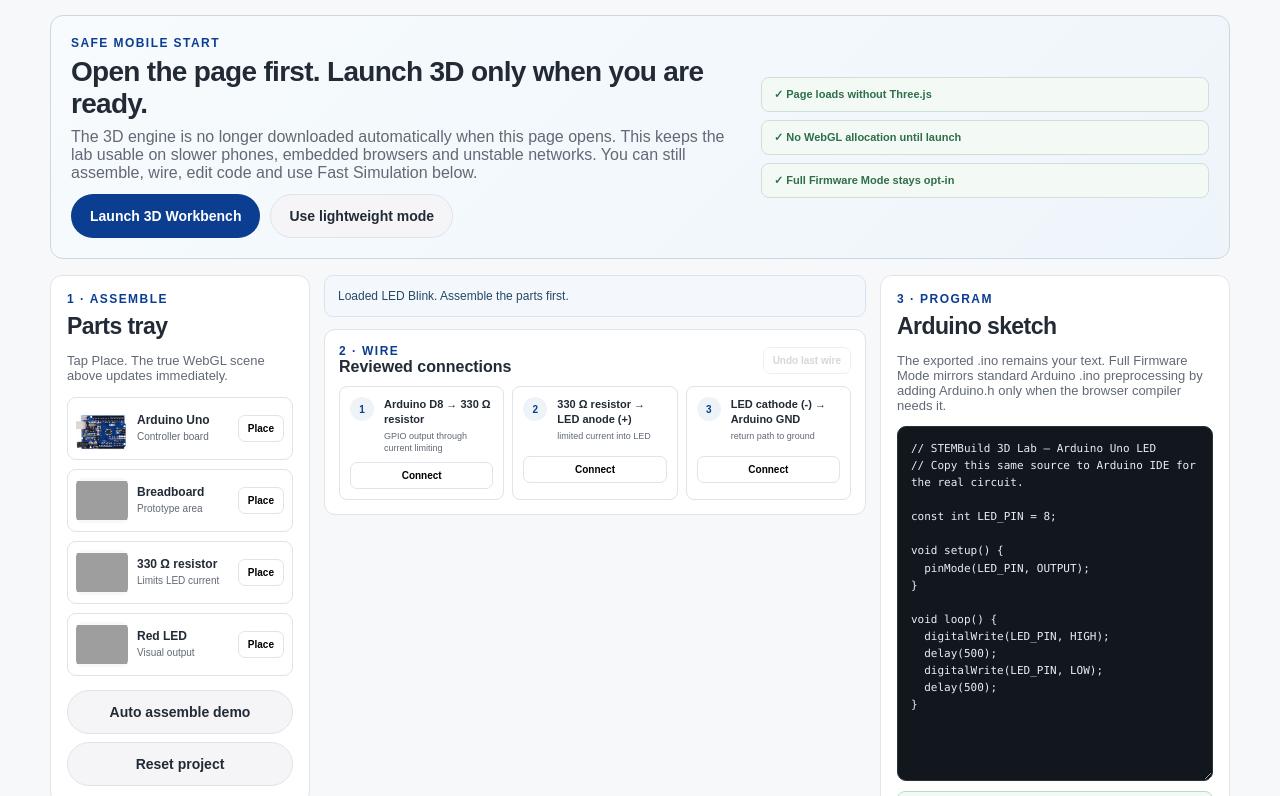
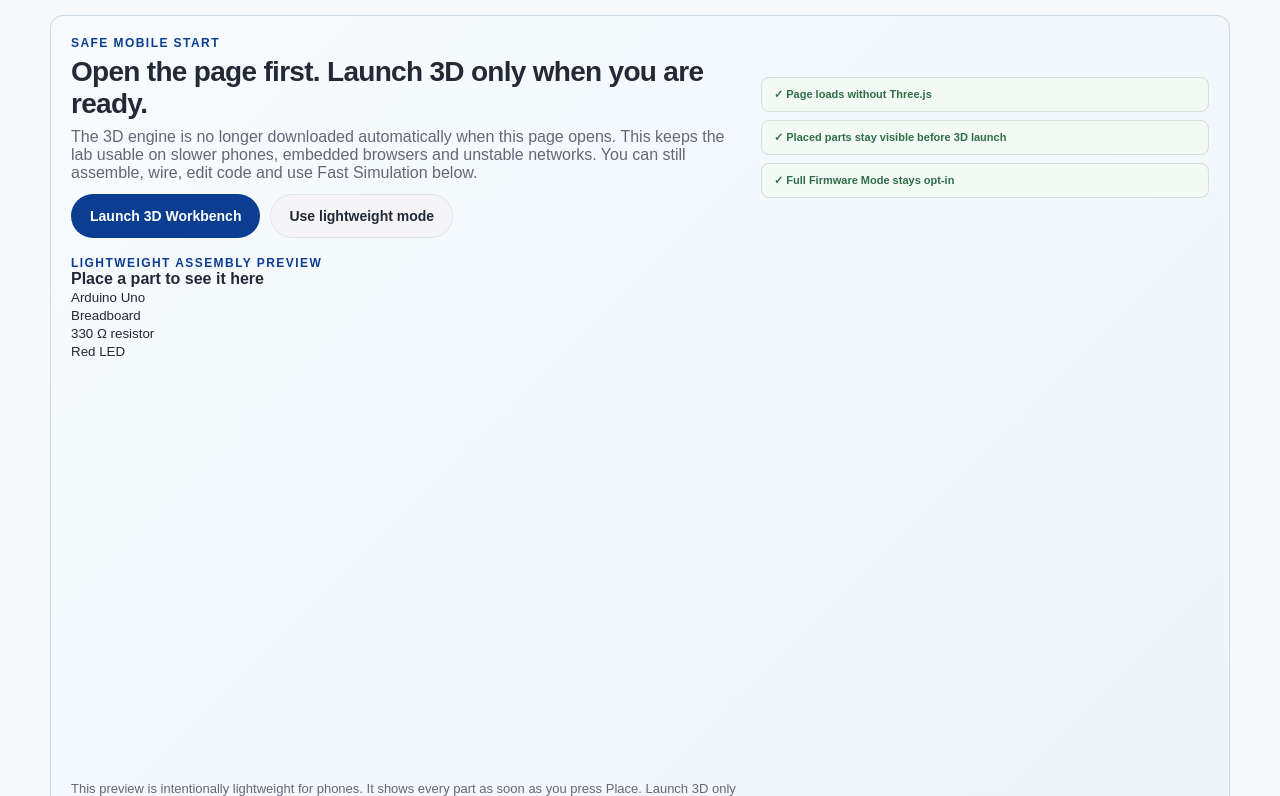
Before and after one commit to cath365/STEMBuild-, a Next.js app: page /3d-lab in a window 1280 px wide. Shown: the part 824-1620 px from the top of the page. Built offline with nearby package versions, Linux system fonts and the light colour scheme; grey boxes are pictures that could not be loaded.

Commit message:
fix: show placed parts before WebGL launch

```diff
--- a/src/components/stem-3d-lab-prototype.tsx
+++ b/src/components/stem-3d-lab-prototype.tsx
@@ -124,7 +124,11 @@ export function Stem3DLabPrototype() {
   function placePart(id: string) {
     setPlaced((current) => current.includes(id) ? current : [...current, id]);
     const part = project.parts.find((item) => item.id === id);
-    if (part) setMessage(`${part.label} placed on the workbench.`);
+    if (part) {
+      setMessage(webglEnabled
+        ? `${part.label} placed in the 3D workbench.`
+        : `${part.label} placed in the lightweight preview. Tap Launch 3D Workbench when you want the rotatable 3D view.`);
+    }
   }
 
   function removePart(id: string) {
@@ -331,8 +335,49 @@ export function Stem3DLabPrototype() {
         </div>
         <div className="lab3d-safe-status">
           <span>✓ Page loads without Three.js</span>
-          <span>✓ No WebGL allocation until launch</span>
+          <span>✓ Placed parts stay visible before 3D launch</span>
           <span>✓ Full Firmware Mode stays opt-in</span>
+        </div>
+
+        <div className="lab3d-light-preview">
+          <div className="lab3d-light-preview-head">
+            <div>
+              <div className="eyebrow">LIGHTWEIGHT ASSEMBLY PREVIEW</div>
+              <strong>{placed.length ? `${placed.length}/${project.parts.length} parts visible` : "Place a part to see it here"}</strong>
+            </div>
+            {placed.length ? <button type="button" className="lab3d-mini-btn" onClick={()=>setWebglEnabled(true)}>Open these parts in 3D</button> : null}
+          </div>
+
+          <div className="lab3d-light-preview-stage" aria-label="Placed component preview">
+            <div className="lab3d-light-grid" aria-hidden="true" />
+            {project.parts.map((part) => {
+              const isPlaced = placed.includes(part.id);
+              const visual = partImage(part.componentSlug);
+              return <div
+                key={part.id}
+                className={isPlaced ? "lab3d-light-part placed" : "lab3d-light-part"}
+                style={{
+                  left:`${part.target.left}%`,
+                  top:`${part.target.top}%`,
+                  width:`${part.target.width}%`,
+                  height:`${part.target.height}%`,
+                }}
+              >
+                {isPlaced ? <>
+                  {visual ? <img src={visual} alt={part.label} /> : <div className="lab3d-light-part-fallback">{part.label}</div>}
+                  <span>{part.label}</span>
+                </> : <small>{part.label}</small>}
+              </div>;
+            })}
+
+            <svg className="lab3d-light-wires" viewBox="0 0 1000 620" preserveAspectRatio="none" aria-hidden="true">
+              {project.connections.filter((wire)=>connected.includes(wire.id)).map((wire)=>
+                <path key={wire.id} d={wire.path} className={`wire ${wire.wireClass}`}/>
+              )}
+            </svg>
+          </div>
+
+          <p className="small muted">This preview is intentionally lightweight for phones. It shows every part as soon as you press Place. Launch 3D only when you want rotation, zoom and clickable 3D pin nodes.</p>
         </div>
       </section>
     )}
```
